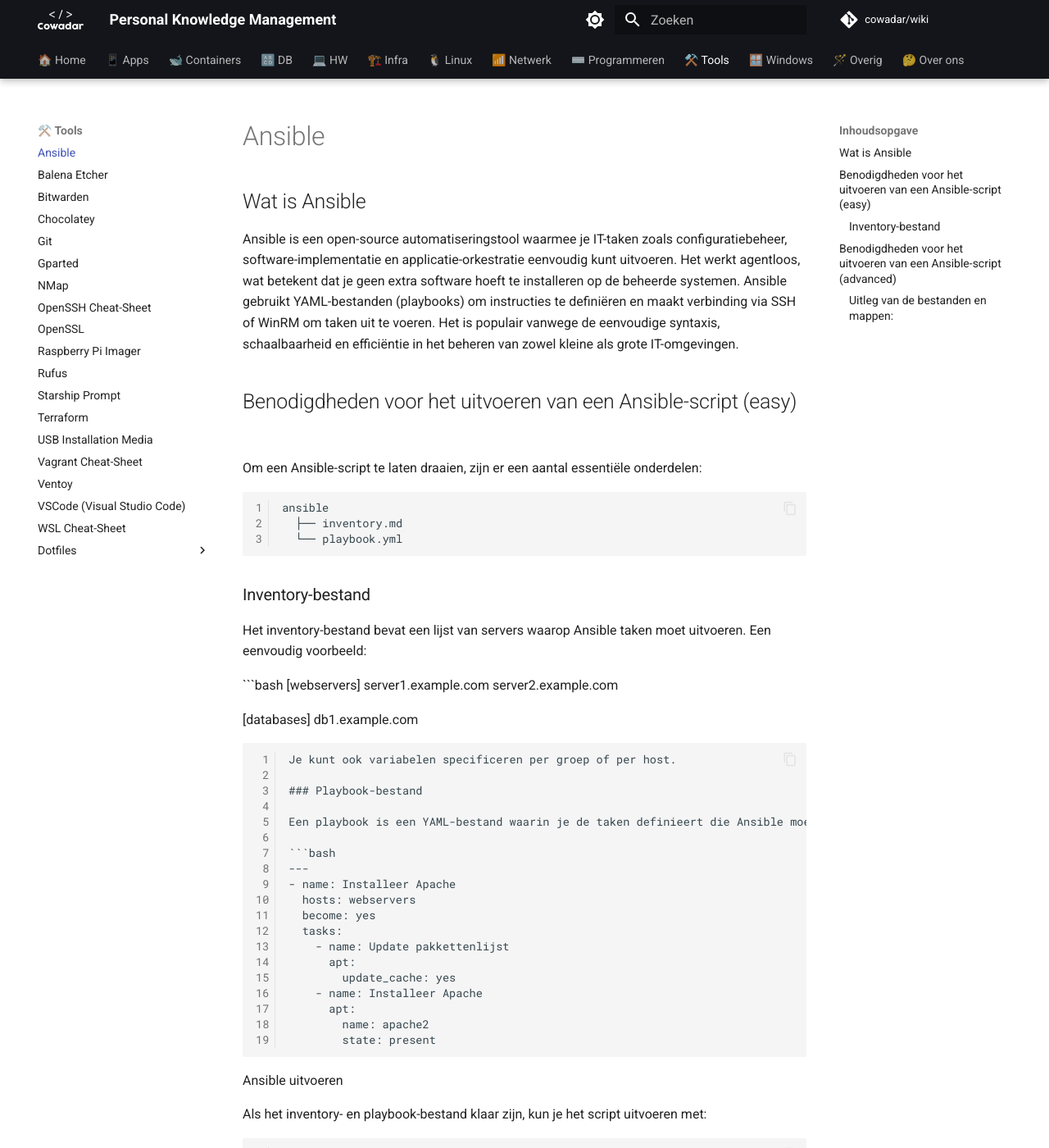
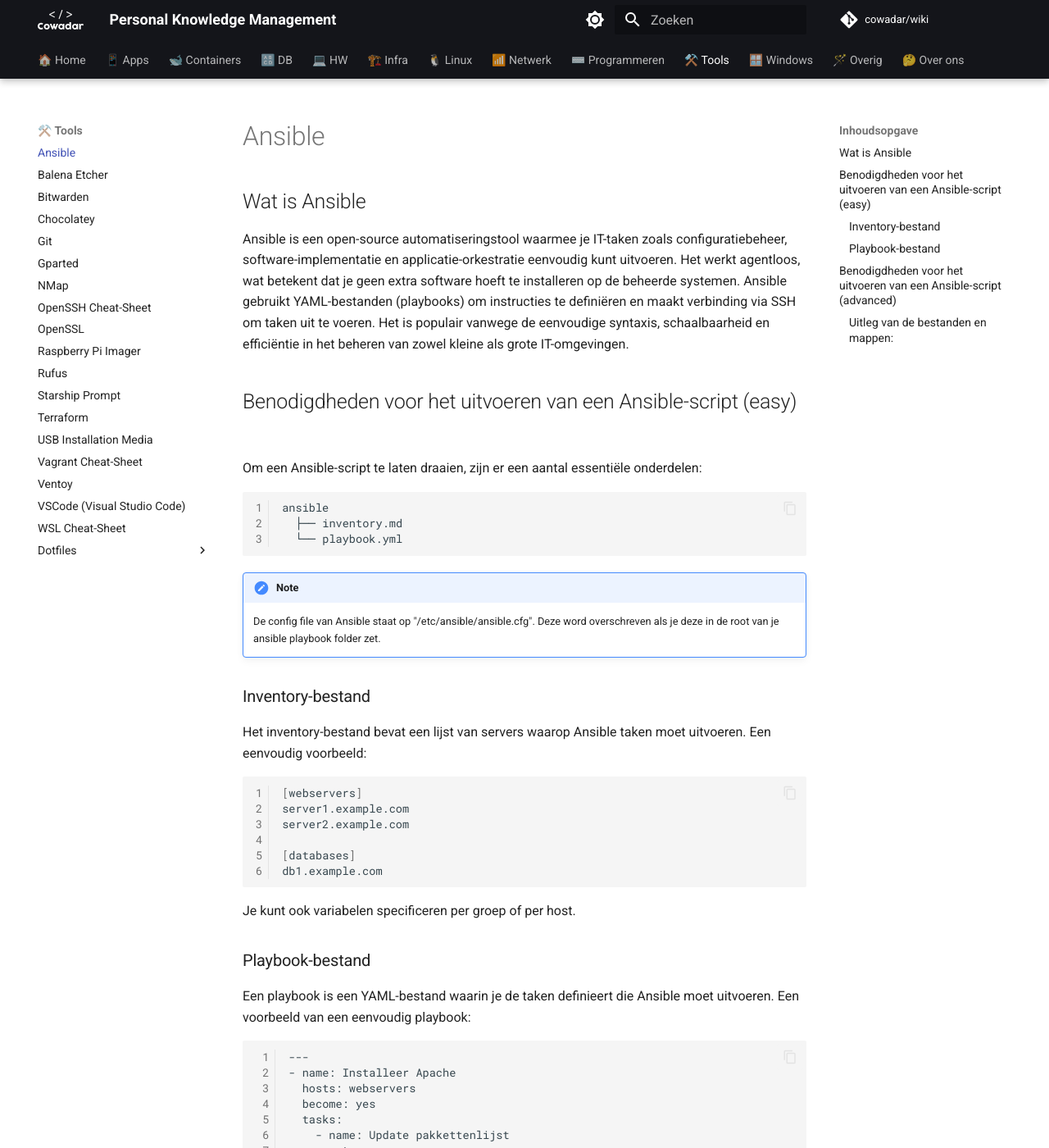
Before and after one commit to cowadar/wiki, an MkDocs documentation site: the page built from docs/tools/ansible.md, in a window 1280 px wide and 1400 px high. Shown: the whole window at 82% size. Built offline with MkDocs 1.6.1 and Material for MkDocs 9.7.7, drawn with Linux system fonts in a browser that asks for light colours; comment, search, counter and statistics services are not loaded; some of the changed text lies outside the part shown.

Commit message:
edite ansible page

````diff
--- a/docs/tools/ansible.md
+++ b/docs/tools/ansible.md
@@ -1,6 +1,6 @@
 # Ansible
 ## Wat is Ansible
-Ansible is een open-source automatiseringstool waarmee je IT-taken zoals configuratiebeheer, software-implementatie en applicatie-orkestratie eenvoudig kunt uitvoeren. Het werkt agentloos, wat betekent dat je geen extra software hoeft te installeren op de beheerde systemen. Ansible gebruikt YAML-bestanden (playbooks) om instructies te definiëren en maakt verbinding via SSH of WinRM om taken uit te voeren. Het is populair vanwege de eenvoudige syntaxis, schaalbaarheid en efficiëntie in het beheren van zowel kleine als grote IT-omgevingen.
+Ansible is een open-source automatiseringstool waarmee je IT-taken zoals configuratiebeheer, software-implementatie en applicatie-orkestratie eenvoudig kunt uitvoeren. Het werkt agentloos, wat betekent dat je geen extra software hoeft te installeren op de beheerde systemen. Ansible gebruikt YAML-bestanden (playbooks) om instructies te definiëren en maakt verbinding via SSH om taken uit te voeren. Het is populair vanwege de eenvoudige syntaxis, schaalbaarheid en efficiëntie in het beheren van zowel kleine als grote IT-omgevingen.
 
 ## Benodigdheden voor het uitvoeren van een Ansible-script (easy)
 
@@ -11,11 +11,15 @@
   ├── inventory.md
   └── playbook.yml
 ```
+!!! note
+    De config file van Ansible staat op "/etc/ansible/ansible.cfg". Deze word overschreven als je deze in de root van je ansible playbook folder zet.
+
 ### Inventory-bestand
 
 Het inventory-bestand bevat een lijst van servers waarop Ansible taken moet uitvoeren. Een eenvoudig voorbeeld:
 
-```bash [webservers]
+```bash
+[webservers]
 server1.example.com
 server2.example.com
 
````
